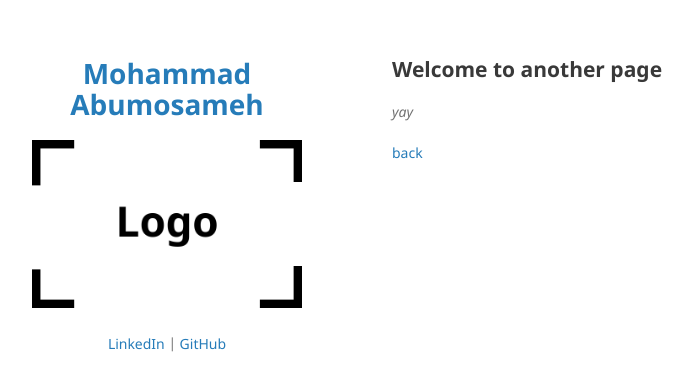
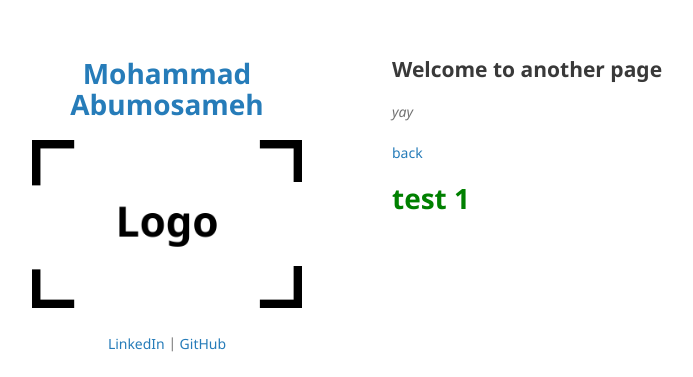
Before and after one commit to MAbumosameh/resume, a Jekyll site: the page built from another-page.md, in a window 1280 px wide. Shown: the top 377 px of the page, without its empty margins (178-871 px from the left). Built offline with Jekyll 4.4.1, drawn with Linux system fonts in a browser that asks for light colours; our own code applies the rules of GitHub Pages for plain Markdown files.

Commit message:
Update default.html

```diff
--- a/_layouts/default.html
+++ b/_layouts/default.html
@@ -49,6 +49,7 @@
       <section>
 
       {{ content }}
+       <h1 style="color: #008000;">test 1</h1>
 
       </section>
       <footer>
```
